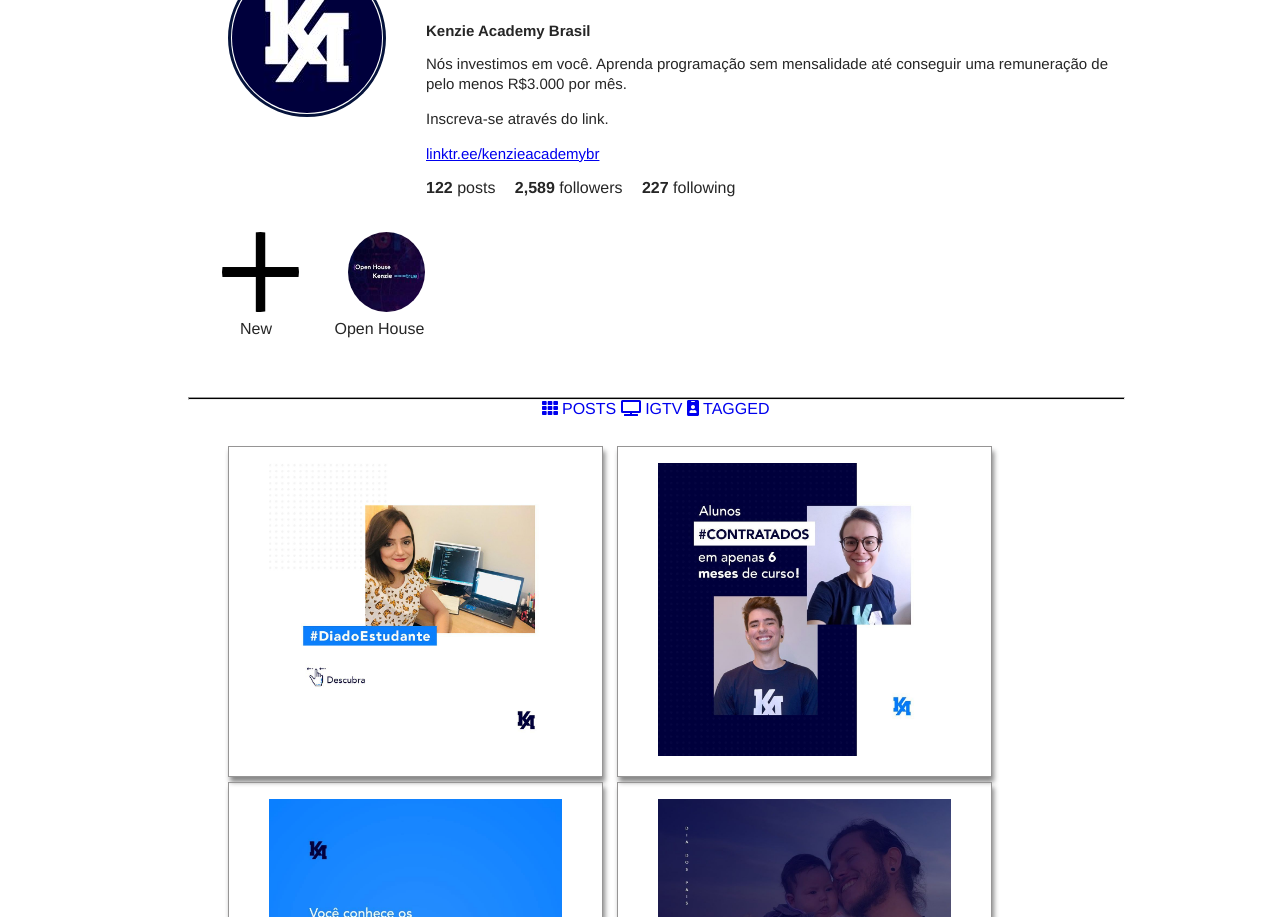
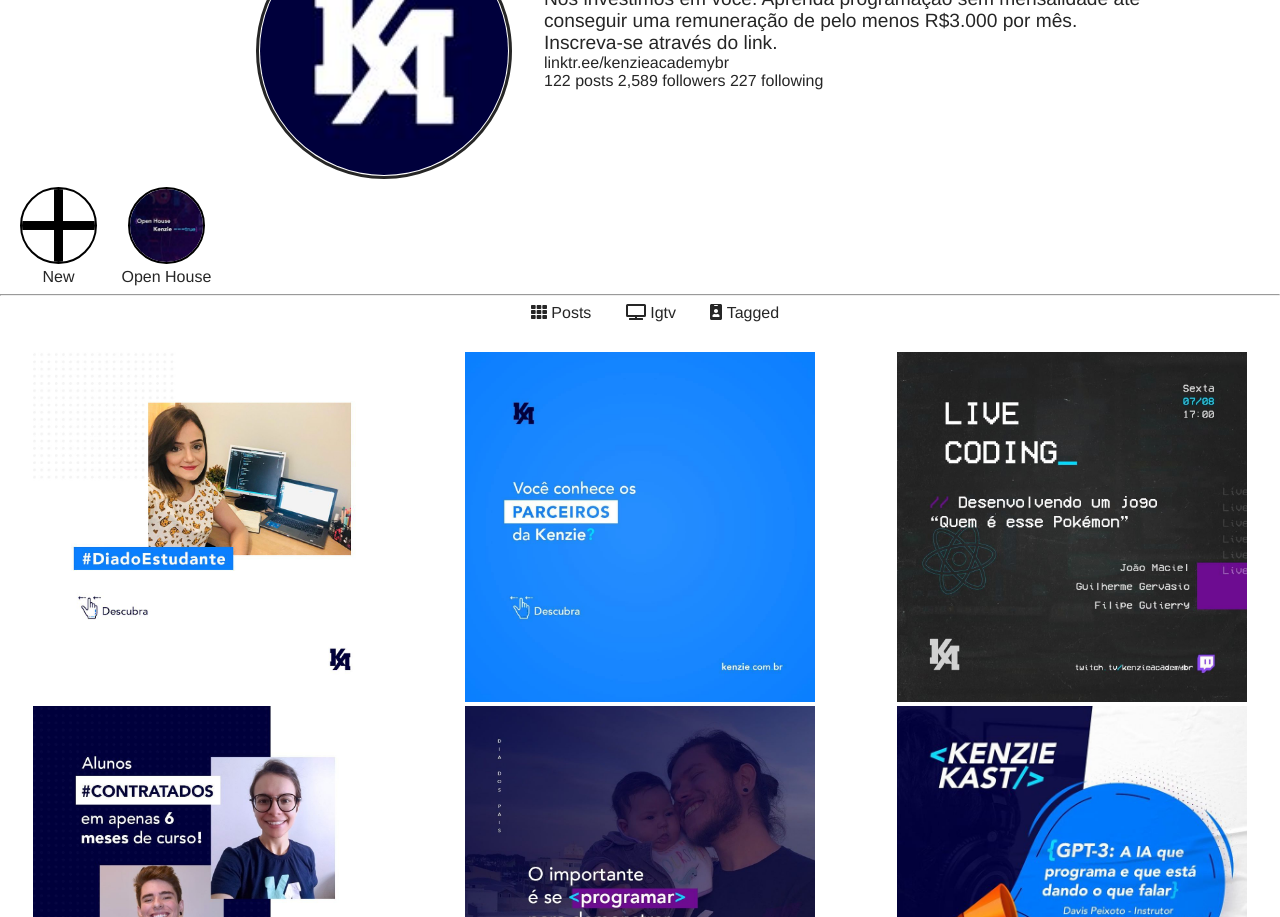
Before and after one commit to Kenzie-Academy-Brasil-Developers/rede-social-sprint-2-vitorsoaresf, a plain HTML site: page index.html in a window 1280 px wide. Shown: the part 162-1079 px from the top of the page. Drawn offline with Linux system fonts and the light colour scheme.

Commit message:
Acabei essa...

```diff
--- a/css/style.css
+++ b/css/style.css
@@ -1,207 +1,197 @@
-/*
-Theme Name: Instagram
-Author: Kenzie Academy
-Author URI: kenzie.com.br;
-Version: 1.0
-
---------------------------------------------
-SUGESTÃO DE ESTRUTURAÇÃO BASE
---------------------------------------------
-**** DECLARAÇÃO DE VARIÁVEIS
-**** BODY
-**** TOPO
-**** RODAPÉ
-**** PÁGINA INICIAL
-*/
-
-/* VARIÁVEIS */
-:root{
-
-}
-
-/*BODY*/
-body{
+html,body,header,figure,img,a,main,section,h1,h2,ul,li,p,div,span,article,nav,i,footer{
+	margin:0;
+	padding: 0;
+	box-sizing: border-box;
+	text-decoration: none;
+	list-style: none;
 	font-family: Helvetica, Arial, sans-serif;
 	color: #262626;
 }
 
+main{
+	width: 100%;
+}
+
+/* --------------------CONTEÚDO SOBRE O USUÁRIO-------------------- */
+
+/* FOTO DE PERFIL DO USUÁRIO */
+
+.titulo{
+	margin:10px;
+}
+
 .profile-content{
-	display: flex;
-  	flex-wrap: nowrap;
- 	/* background-color: DodgerBlue; */
+	display: inline-block;
+
+}
+
+.profile-photo{
+	width: 20%;
+}
+
+.profile-photo img {
+    width: 100%;
+    border: 3px solid;
+    border-radius: 100%;
+    padding: 1px;
+}
+
+.profile-photo{
+	/* background-color: teal; */
+}
+.profile-photo{
+	float:left;
+	position: relative;
+	left: 25%;
+	transform: translateX(-25%);
+}
+
+.profile-info{
+	float:left;
+	position: relative;
+	left: 50%;
+	transform: translateX(-55%);
+}
+/* .profile-photo, */
+
+
+
+/* DETALHES/INFORMAÇÕES DO USUÁRIO */
+
+.profile-info{
+	width: 50%;
+}
+
+.profile-info h1{
+	font-size: 200%;
+	font-weight: bold;
+}
+
+.profile-info h2{
+	font-size: 150%;
+
+}
+/* POSTS/SEGUIDORES/SEGUINDO */
+
+.profile-info ul li p{
+	font-size: 120%;
+}
+.profile-data p{
+	display: inline-block;
+}
+/* --------------------DESTAQUES DO USUÁRIO-------------------- */
+
+.highlighted-stories ul{
+}
+
+.add-new-highlight, .other-highlight{
+	margin-left: 20px;
+	display: inline-block;
+
+}
+
+.add-new-highlight figure img, .other-highlight figure img{
+	border: 2px solid black;
+	border-radius: 100%;
+	width: 77px;
+}
+.add-new-highlight figure, .other-highlight figure{
+	text-align: center;
+}
+
+/* --------------------LISTA DE POSTS - GALERIA-------------------- */
+
+.profile-posts{
+	text-align: center;
+}
+
+.profile-posts nav{
+	margin-top: 0;
+	margin-bottom: 30px;
+}
+
+.profile-posts nav a{
+	margin-left: 30px;
+}
+
+.profile-posts ul{
+	column-count: 1;
+}
+
+.profile-posts ul li{
+}
+.profile-posts ul li a figure img{
+	width: 100%;
+	height: 100%;
+	max-width: 350px;
+	max-height: 350px;
+	min-width: 293px;
+	min-height: 293px;
+
 }
 
 
-.profile-content{
-}
-.profile-info h1{
-	font-size: 25px;
+/* --------------------MENU RODAPÉ-------------------- */
+.footer-nav{
+	text-align: center;
+	margin-top: 5px;
+	margin-bottom: 10px;
 }
 
-.profile-info h2{
-	font-size: 15px;
-	font-weight: bold;
+.footer-nav a{
+	margin-left: 7px;
 }
-
-.profile-info ul{
-	list-style-type: none;
-	margin-left: -40px;
-	font-size: 15px;
-	line-height: 20px;
-}
-
-.profile-data p{
-	margin: 0;
-	display: inline-block;
-	margin-right: 15px;
-}
-
-.profile-data p span{
-	font-weight: bold;
-}
-/* ---------------------------------------- */
-
-.highlighted-stories{
-	display: flex;
-  	flex-wrap: nowrap;
- 	/* background-color: rgb(30, 255, 131); */
-	width: 100%;
-	height: 200px;
-}
-.highlighted-stories ul *{
-	list-style-type: none;
-	display: inline-block;
-	margin-left: 4px;
+.copyright{
+	text-align: center;
 }
 
 
 
-.add-new-highlight figure img{
-	display: block;
-	width: 77px;
-	height: 10vh;
-	border: 3px solid white;
-	background-color: white;
-	border-radius: 100%;
-	margin-left: -17px;
-	margin-bottom: 5px;
+
+
+
+
+/* -------------------- 395 < view < 935 -------------------- */
+
+
+@media (min-width:584px) and (max-width: 935px){
+	body{
+		/* background-color: blue; */
+	}
+
+	.profile-posts ul{
+		column-count: 2;
+	}
+
+	.profile-posts ul li a figure img{
+		width: 100%;
+		height: 100%;
+		max-width: 350px;
+		max-height: 350px;
+		min-width: 293px;
+		min-height: 293px;
+
+	}
 }
 
-.other-highlight figure figcaption{
-	text-align: center;
-}
+/* -------------------- 935+ --------------------------------- */
 
-.other-highlight figure img{
-	display: block;
-	width: 77px;
-	height: 10vh;
-	border: 3px solid white;
-	border-radius: 100%;
-	margin-left: 15px;
-	margin-bottom: 5px;
-}
+@media (min-width: 935px){
+	body{
+		/* background-color: green; */
+	}
 
-.other-highlight figure{
-	margin-left: -20px;
+	.profile-posts ul{
+		column-count: 3;
+	}
 
-}
-
-/* ----------------------------------------------------- */
-
-
-.profile-posts{
-	/* background-color: tomato; */
-}
-.profile-posts *{
-	list-style-type: none;
-	/* display: flex; */
-	/* flex-wrap: nowrap; */
-	/* width: 100%; */
-}
-
-.profile-posts nav{
-	text-align: center;
-	/* background-color: #262626; */
-	height: 30px;
-}
-
-.profile-posts nav a{
-	/* margin-left: 50px; */
-	text-decoration: none;
-	text-transform: uppercase;
-	/* background-color: violet; */
-}
-.profile-posts nav a:hover {
-	border-top: 1px solid black;
-}
-
-
-.profile-posts ul li{
-	display: inline-block;
-	border: 1px solid rgb(150, 149, 149);
-	/* border-radius: 30px; */
-	box-shadow: 2px 5px 5px #888888;
-	margin-bottom: 5px;
-	margin-right: 10px;
-}
-.profile-posts ul li figure img{
-	width: 293px;
-	height: 293px;
-	/* flex-wrap: nowrap; */
-}
-
-
-hr{
-
-	margin: 0;
-	width: 100%;
-	height: 1px;
-	background-color: #000000;
-}
-
-
-/*TOPO*/
-header{
-	display: flex;
-	flex-wrap: nowrap;
-
-}
-
-.profile-photo figure img{
-	border: 3px solid #05133c;
-	border-radius: 100%;
-	padding: 1px;
-}
-/*RODAPÉ*/
-
-.footer-nav{
-	text-align: center;
-}
-.footer-nav a{
-	list-style-type: none;
-	text-decoration: none;
-	margin-left: 20px;
-	color: #000000;
-}
-
-.copyright{
-	text-align: right;
-	color: #000000;
-}
-
-/*PÁGINA INICIAL*/
-main{
-	margin-left: 180px;
-	width: 935px;
-}
-	main .profile-content{
+	.profile-posts ul li a figure img{
+		width: 100%;
+		height: 100%;
+		max-width: 350px;
+		max-height: 350px;
+		min-width: 293px;
+		min-height: 293px;
 
 	}
-
-	main .highlighted-stories{
-
-	}
-
-	main .profile-posts{
-
-	}
+}
--- a/index.html
+++ b/index.html
@@ -1,5 +1,6 @@
 <!DOCTYPE html>
 <html lang="en">
+
 <head>
 	<!-- META -->
 	<meta charset="UTF-8">
@@ -17,6 +18,7 @@
 	<link rel="stylesheet" href="https://cdnjs.cloudflare.com/ajax/libs/font-awesome/5.15.4/css/all.min.css">
 
 </head>
+
 <body>
 	<!-- CABEÇALHO -->
 
@@ -36,9 +38,8 @@
 
 			<!-- FOTO DE PERFIL DO USUÁRIO -->
 			<section class="profile-photo">
-				<figure>
-					<img class="as" src="img/profile-photo.jpg" alt="Profile photo">
-				</figure>
+				<!-- tirei a FIGURE -->
+				<img src="img/profile-photo.jpg" alt="Profile photo">
 			</section>
 
 			<!-- DETALHES/INFORMAÇÕES DO USUÁRIO -->
@@ -49,7 +50,8 @@
 				<h2> Kenzie Academy Brasil </h2>
 				<ul>
 					<li>
-						<p>Nós investimos em você. Aprenda programação sem mensalidade até conseguir uma remuneração de pelo menos R$3.000 por mês.</p>
+						<p>Nós investimos em você. Aprenda programação sem mensalidade até conseguir uma remuneração de
+							pelo menos R$3.000 por mês.</p>
 					</li>
 					<li>
 						<p>Inscreva-se através do link.</p>
@@ -92,9 +94,9 @@
 
 			<!-- MENU DE POSTS -->
 			<nav>
-				<a href="#"><i class="fas fa-th"></i>  Posts</a>
-				<a href="#"><i class="fas fa-tv"></i>  Igtv</a>
-				<a href="#"><i class="fas fa-id-badge"></i>  Tagged</a>
+				<a href="#"><i class="fas fa-th"></i> Posts</a>
+				<a href="#"><i class="fas fa-tv"></i> Igtv</a>
+				<a href="#"><i class="fas fa-id-badge"></i> Tagged</a>
 			</nav>
 
 			<!-- LISTA DE POSTS -->
@@ -184,4 +186,5 @@
 
 	<script src="https://cdnjs.cloudflare.com/ajax/libs/font-awesome/5.15.4/js/all.min.js"></script>
 </body>
+
 </html>
```
